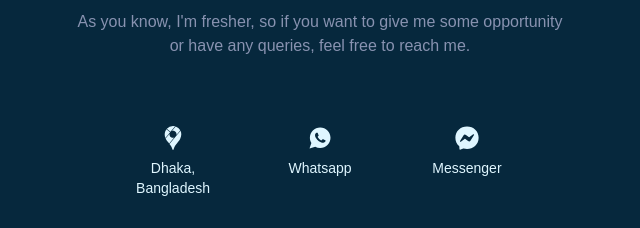
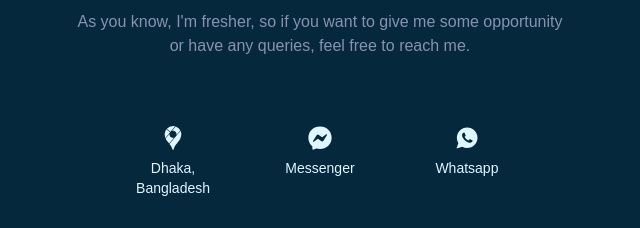
Before and after one commit to iammhador/my-protfolio, a React (Create React App) app: page / in a window 1280 px wide. Shown: the part 2440-2668 px from the top of the page, without its empty margins (320-960 px from the left). Built offline with nearby package versions, Linux system fonts and the light colour scheme.

Commit message:
Contact Section Fixed

```diff
--- a/src/Pages/Home/Form.jsx
+++ b/src/Pages/Home/Form.jsx
@@ -18,7 +18,6 @@ function Form() {
           target="blank"
         >
           <SiGooglemaps className="font-bold text-2xl" />
-
           <span class="mt-2 text-sm">Dhaka, Bangladesh</span>
         </a>
 
@@ -27,9 +26,8 @@ function Form() {
           class="flex flex-col items-center px-4 py-3 transition-colors duration-300 transform rounded-md text-secondary hover:bg-base-300"
           target="blank"
         >
-          <IoLogoWhatsapp className="font-bold text-2xl" />
-
-          <span class="mt-2 text-sm">Whatsapp</span>
+          <FaFacebookMessenger className="font-bold text-2xl" />
+          <span class="mt-2 text-sm">Messenger</span>
         </a>
 
         <a
@@ -37,9 +35,8 @@ function Form() {
           class="flex flex-col items-center px-4 py-3 transition-colors duration-300 transform rounded-md text-secondary hover:bg-base-300"
           target="blank"
         >
-          <FaFacebookMessenger className="font-bold text-2xl" />
-
-          <span class="mt-2 text-sm">Messenger</span>
+          <IoLogoWhatsapp className="font-bold text-2xl" />
+          <span class="mt-2 text-sm">Whatsapp</span>
         </a>
       </div>
 
```
